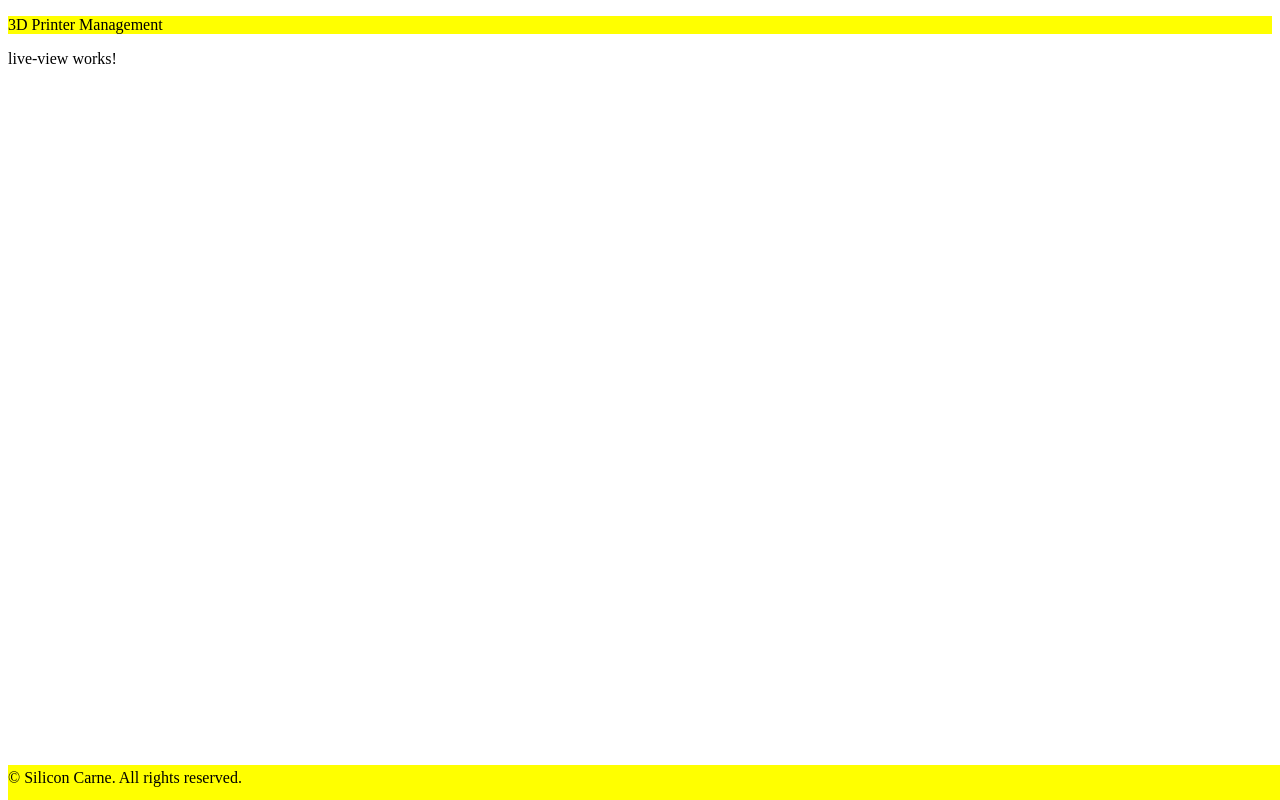
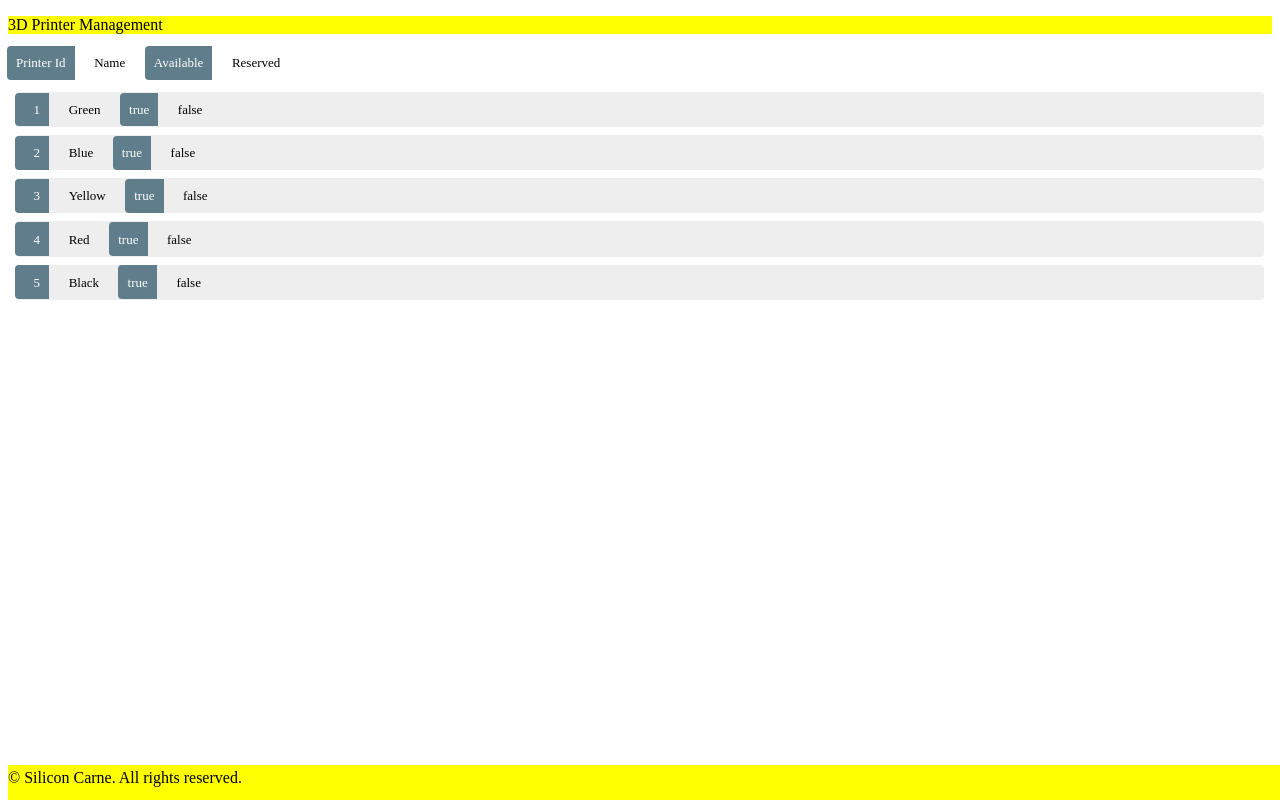
Before and after one commit to fhnaseer/printer-management, an Angular app: page / in a window 1280 px wide. Built offline with nearby package versions, Linux system fonts and the light colour scheme.

Commit message:
Adding service to get data of printer from the cloud (mocking it right now), updating live view to show printers data,

```diff
--- a/src/app/live-view/live-view.component.css
+++ b/src/app/live-view/live-view.component.css
@@ -0,0 +1,63 @@
+.selected {
+    background-color: #CFD8DC !important;
+    color: white;
+  }
+  .printers {
+    margin: 0 0 2em 0;
+    list-style-type: none;
+    padding: 0;
+  }
+  .printers li {
+    cursor: pointer;
+    position: relative;
+    left: 0;
+    background-color: #EEE;
+    margin: .5em;
+    padding: .3em 0;
+    height: 1.6em;
+    border-radius: 4px;
+  }
+  .printers li.selected:hover {
+    background-color: #BBD8DC !important;
+    color: white;
+  }
+  .printers li:hover {
+    color: #607D8B;
+    background-color: #DDD;
+    left: .1em;
+  }
+  .printers .text {
+    position: relative;
+    top: -3px;
+  }
+  .printers .badge {
+    display: inline-block;
+    font-size: small;
+    color: white;
+    padding: 0.8em 0.7em 0 0.7em;
+    background-color: #607D8B;
+    line-height: 1em;
+    position: relative;
+    left: -1px;
+    top: -4px;
+    height: 1.8em;
+    min-width: 16px;
+    text-align: right;
+    margin-right: .8em;
+    border-radius: 4px 0 0 4px;
+  }
+  .printers .simple {
+    display: inline-block;
+    font-size: small;
+    color:black;
+    padding: 0.8em 0.7em 0 0.7em;
+    line-height: 1em;
+    position: relative;
+    left: -1px;
+    top: -4px;
+    height: 1.8em;
+    min-width: 16px;
+    text-align: right;
+    margin-right: .8em;
+    border-radius: 4px 0 0 4px;
+  }
--- a/src/app/live-view/live-view.component.html
+++ b/src/app/live-view/live-view.component.html
@@ -1,3 +1,12 @@
-<p>
-  live-view works!
-</p>
+<ul class="printers">
+  <span class="badge">Printer Id</span>
+  <span class="simple"> Name</span>
+  <span class="badge">Available</span>
+  <span class="simple"> Reserved</span>
+  <li *ngFor="let printer of printers" [class.selected]="printer === selectedPrinter" (click)="onSelect(printer)">
+    <span class="badge">{{printer.id}}</span>
+    <span class="simple"> {{printer.name}}</span>
+    <span class="badge">{{printer.available}}</span>
+    <span class="simple"> {{printer.reserved}}</span>
+  </li>
+</ul>
--- a/src/app/live-view/live-view.component.ts
+++ b/src/app/live-view/live-view.component.ts
@@ -1,4 +1,9 @@
 import { Component, OnInit } from '@angular/core';
+import { Observable } from "rxjs/Rx";
+import { Router, ActivatedRoute, Params } from '@angular/router';
+
+import { Printer } from './../models';
+import { PrinterService } from '../services/printer.service';
 
 @Component({
   selector: 'app-root',
@@ -7,9 +12,33 @@ import { Component, OnInit } from '@angular/core';
 })
 export class LiveViewComponent implements OnInit {
 
-  constructor() { }
+  printers: Printer[];
+  selectedPrinter: Printer;
+
+  ip: string;
+
+  constructor(private printerService: PrinterService, private router: Router, private activatedRoute: ActivatedRoute) { }
 
   ngOnInit() {
+    this.getPrinterInformation(null);
+    // this.activatedRoute.params.subscribe((params: Params) => {
+    //   this.ip = params["id"];
+    //   let timer = Observable.timer(0, 100);
+    //   timer.subscribe(t => {
+    //     this.getPrinterInformation(t);
+    //   });
+    // });
   }
 
+  getPrinterInformation(tick) {
+    console.log('getting data');
+    if (this.printerService != null) {
+      this.printerService
+        .getMetadata(this.ip)
+        .then(response => {
+          this.printers = response;
+        })
+        .catch(reason => console.log(reason));
+    }
+  }
 }
--- /dev/null
+++ b/src/app/models.ts
@@ -0,0 +1,14 @@
+export class Printer {
+    id: number;
+    name: string;
+    available: boolean;
+    reserved: boolean;
+}
+
+export const MockedPrinters: Printer[] = [
+    { id: 1, name: 'Green', available: true, reserved: false },
+    { id: 2, name: 'Blue', available: true, reserved: false },
+    { id: 3, name: 'Yellow', available: true, reserved: false },
+    { id: 4, name: 'Red', available: true, reserved: false },
+    { id: 5, name: 'Black', available: true, reserved: false }
+];
--- /dev/null
+++ b/src/app/services/base.service.ts
@@ -0,0 +1,19 @@
+import { Injectable } from '@angular/core';
+import { Headers, RequestOptions, Http } from '@angular/http';
+
+import { environment } from './../../environments/environment';
+
+@Injectable()
+export abstract class BaseService {
+    protected headers = new Headers({ 'Content-Type': 'application/json' });
+    protected options = new RequestOptions({ headers: this.headers });
+    protected authOptions = new RequestOptions({ headers: this.headers, withCredentials: true });
+    protected httpUrl = environment.httpUrl;
+
+    constructor(http: Http) { }
+
+    protected handleError(error: any): Promise<any> {
+        // console.error('An error occurred', error);
+        return Promise.reject(error.message || error);
+    }
+}
--- /dev/null
+++ b/src/app/services/printer.service.ts
@@ -0,0 +1,32 @@
+import { Injectable } from '@angular/core';
+import { Http } from "@angular/http";
+
+import { BaseService } from './base.service';
+import { Printer, MockedPrinters } from '../models';
+
+@Injectable()
+export class PrinterService extends BaseService {
+
+  constructor(private http: Http) {
+    super(http);
+  }
+
+  private getIp(ip: string): string {
+    if (ip == null) return this.httpUrl;
+    return "http://" + ip + "/";
+  }
+
+  getMetadata(ip: string): Promise<Printer[]> {
+    // return MockedPrinters;
+
+    return this.http
+      .get(this.getIp(ip), { responseType: 1 })
+      .toPromise()
+      .then(res => {
+        return res.json() as Printer[];
+      })
+      .catch(error => {
+        return MockedPrinters;
+      })
+  }
+}
--- a/src/environments/environment.ts
+++ b/src/environments/environment.ts
@@ -4,5 +4,6 @@
 // The list of which env maps to which file can be found in `.angular-cli.json`.
 
 export const environment = {
-  production: false
+  production: false,
+  httpUrl: 'http://localhost:9000/'
 };
```
Also changed, not shown: src/app/app.module.ts (+6 -2 lines), 1 other file (tests, documents, lock files or other folders).
